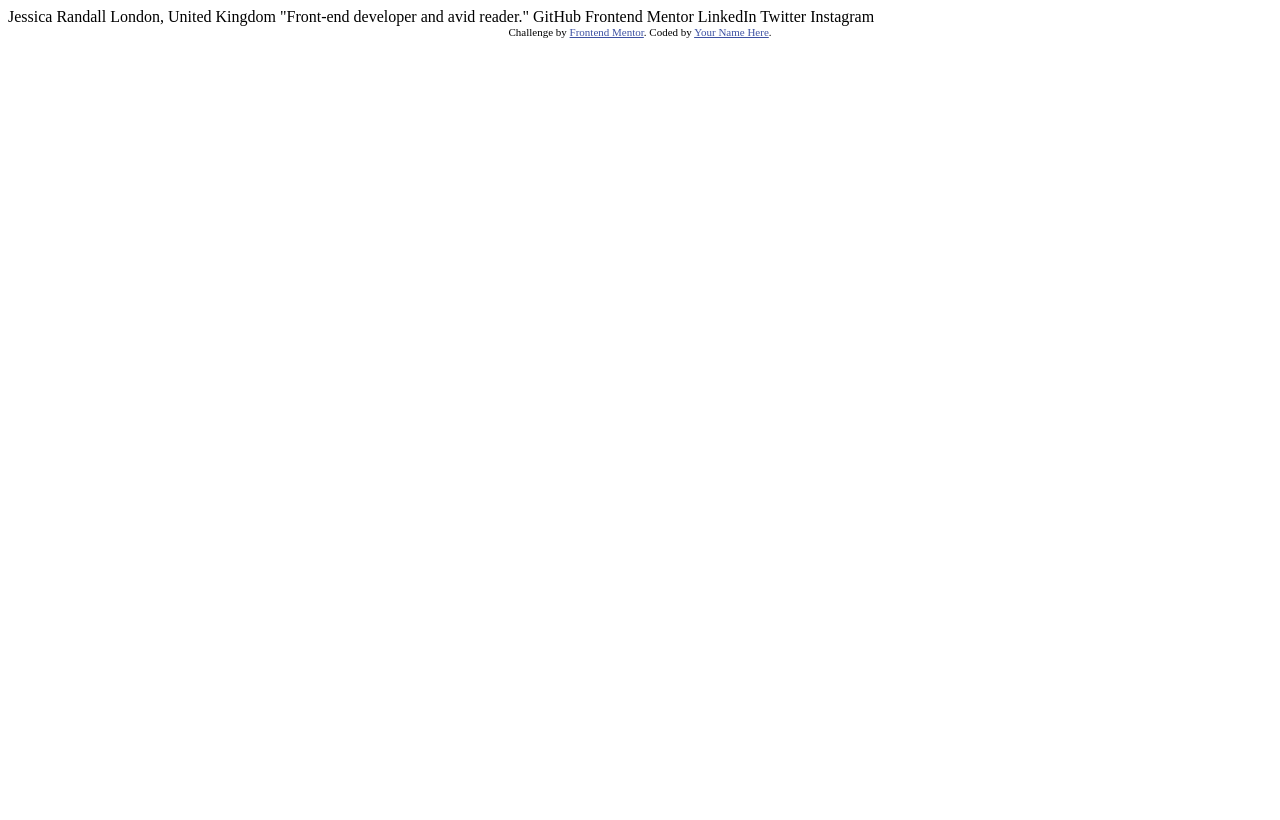
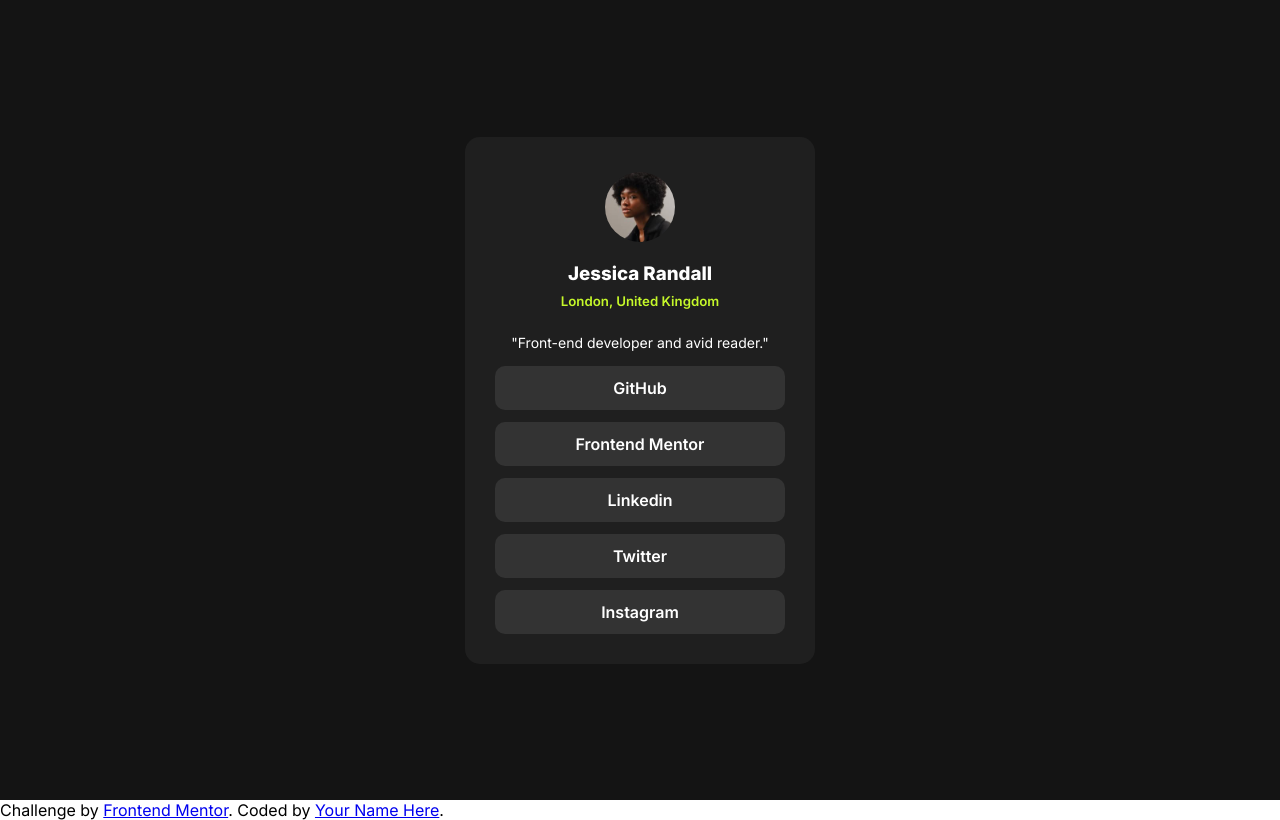
Before and after one commit to MohammedGousemohiyuddinYekkaluru/Social-Links-Profile, a plain HTML site: page social-links-profile-main/index.html in a window 1280 px wide. Drawn offline with Linux system fonts and the light colour scheme.

Commit message:
Social links profile

```diff
--- a/social-links-profile-main/index.html
+++ b/social-links-profile-main/index.html
@@ -6,29 +6,50 @@
 
   <link rel="icon" type="image/png" sizes="32x32" href="./assets/images/favicon-32x32.png">
 
+  <link href="https://fonts.googleapis.com/css2?family=Inter:wght@400;600;800&display=swap" rel="stylesheet">
+
+
   <title>Frontend Mentor | Social links profile</title>
 
-  <!-- Feel free to remove these styles or customise in your own stylesheet 👍 -->
-  <style>
-    .attribution { font-size: 11px; text-align: center; }
-    .attribution a { color: hsl(228, 45%, 44%); }
-  </style>
+  <link rel="stylesheet" href="style.css">
+
 </head>
 <body>
+  <main>
+    <div id="display">
+      <div class="profile-container">
+        <div class="img-container">
+          <img src="assets/images/avatar-jessica.jpeg" alt="jessicas img">
+          <h3>Jessica Randall</h3>
+          <h5>London, United Kingdom</h5>
+          <p>"Front-end developer and avid reader."</p>
+        </div>
+        <div id="links-container">
+          <div class="links">
+            GitHub
+          </div>
+          <div class="links">
+            Frontend Mentor
+          </div>
+          <div class="links">
+            Linkedin
+          </div>
+          <div class="links">
+            Twitter
+          </div>
+          <div class="links">
+            Instagram
+          </div>
+        </div>
+      </div>
+    </div>
+  </main>
 
-  Jessica Randall
-  London, United Kingdom
-  "Front-end developer and avid reader."
-
-  GitHub
-  Frontend Mentor
-  LinkedIn
-  Twitter
-  Instagram
-
+<footer>
   <div class="attribution">
     Challenge by <a href="https://www.frontendmentor.io?ref=challenge" target="_blank">Frontend Mentor</a>.
     Coded by <a href="#">Your Name Here</a>.
   </div>
+</footer>
 </body>
 </html>
--- /dev/null
+++ b/social-links-profile-main/style.css
@@ -0,0 +1,88 @@
+*{
+    margin: 0;
+    padding: 0;
+    box-sizing: border-box;
+    font-family: 'Inter', sans-serif;
+}
+
+html, body{
+    height: 100%;
+    width: 100%;
+}
+
+#display{
+    height: 100vh;
+    width: 100vw;
+    background-color: hsl(0, 0%, 8%);
+    display: flex;
+    justify-content: center;
+    align-items: center;
+}
+
+.profile-container{
+    padding: 30px;
+    height: auto;
+    width: 350px;
+    background-color: hsl(0, 0%, 12%);
+    border-radius: 15px;
+}
+
+.img-container{
+    text-align: center;
+    height: 40%;
+    width: 100%;
+}
+
+.img-container img{
+    height: 70px;
+    width: 70px;
+    margin-top: 5px;
+    border-radius: 50%;
+}
+
+.img-container > h3{
+    font-weight: 700;
+    margin-top: 16px;
+    color: hsl(0, 0%, 100%);
+}
+
+.img-container > h5{
+    font-weight: 600;
+    margin-top: 8px;
+    color: hsl(75, 94%, 57%);
+}
+
+.img-container > p{
+    margin-top: 25px;
+    color: white;
+    font-weight: 400;
+    font-size: 14px;
+}
+
+#links-container{
+    height: 60%;
+    width: 100%;
+    text-align: center;
+    display: flex;
+    flex-direction: column;
+    gap: 12px;
+    margin-top: 15px;
+}
+
+#links-container > .links{
+    background-color: hsl(0, 0%, 20%);
+    color: white;
+    font-weight: 600;
+    padding: 12px;
+    border-radius: 10px;
+    display: flex;
+    justify-content: center;
+    align-items: center;
+    transition: 0.3s;
+}
+
+#links-container > .links:hover{
+    cursor: pointer;
+    background-color: hsl(75, 94%, 57%);
+    color: #000;
+}
```
